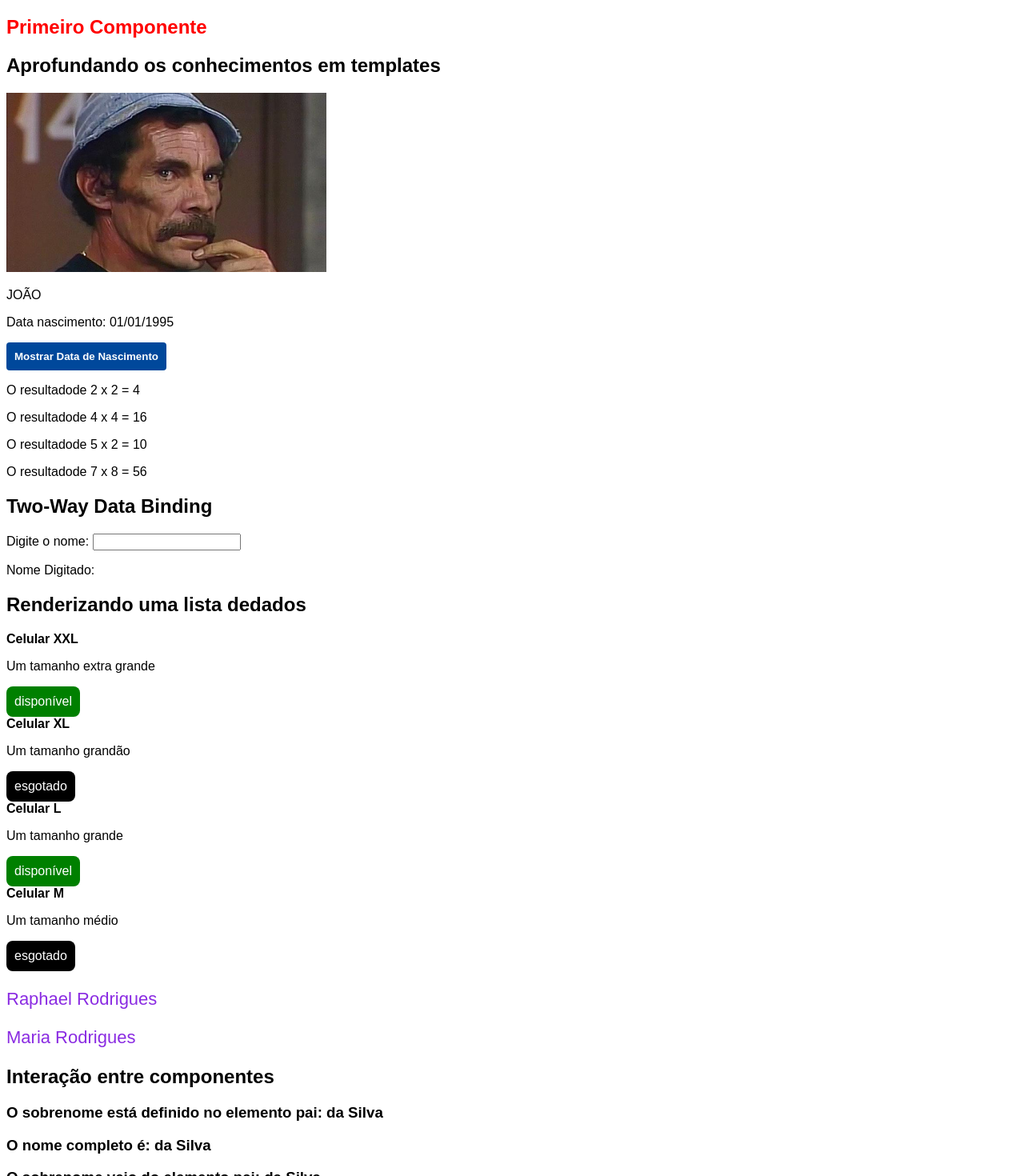
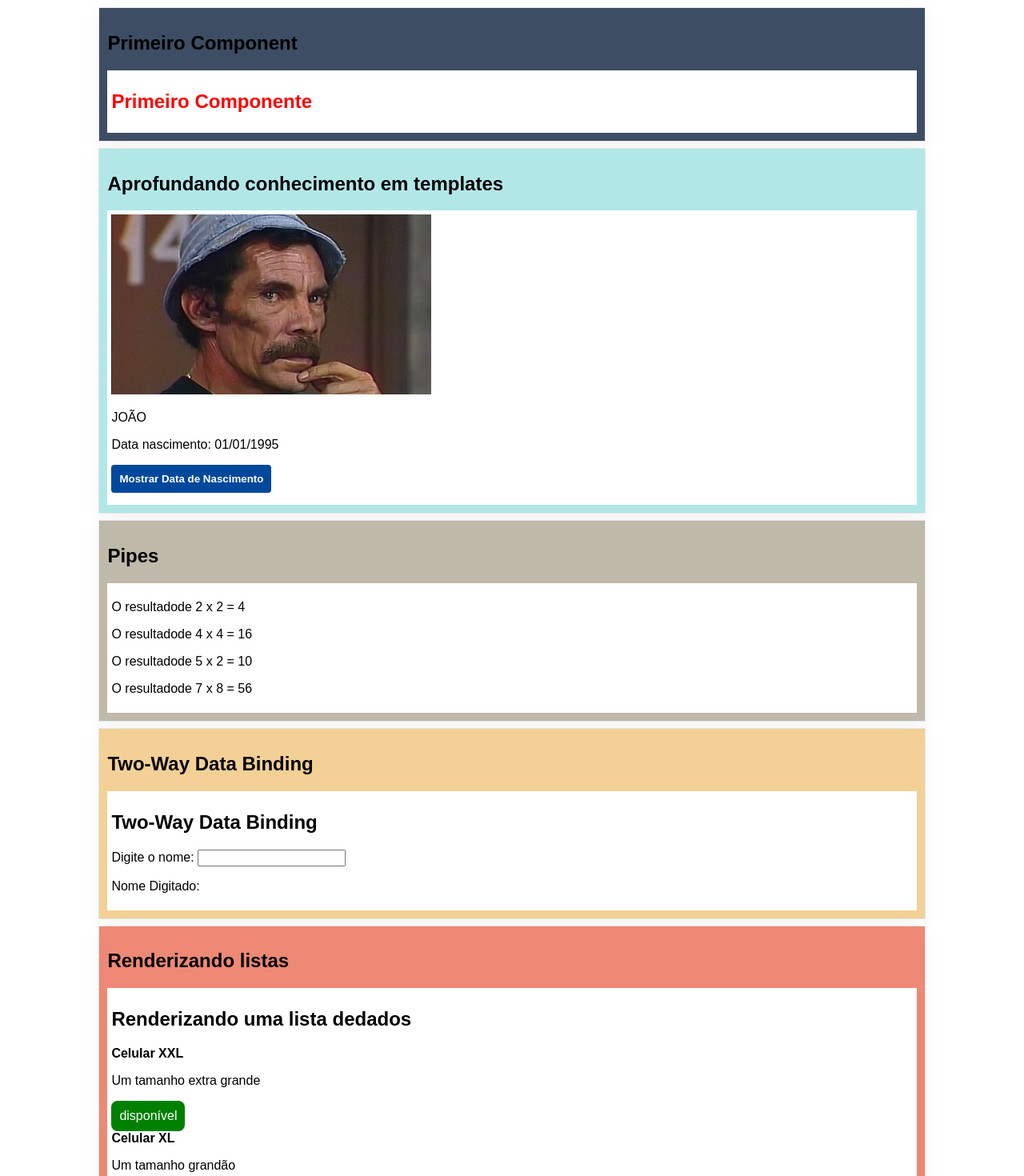
Before and after one commit to rapharodrigues04/fundamentos-angular, an Angular app: page / in a window 1280 px wide. Shown: the top 1470 px of the page at 80% size. Built offline with nearby package versions, Linux system fonts and the light colour scheme.

Commit message:
Utilizando o ng-content

```diff
--- a/src/app/app.component.html
+++ b/src/app/app.component.html
@@ -1,11 +1,37 @@
+<app-card titulo="Primeiro Component" cor="#3D4D63">
     <app-primeiro-componente></app-primeiro-componente>
+</app-card>
+
+<app-card titulo="Aprofundando conhecimento em templates" cor="#B2E7E8">
     <app-segundo-componente></app-segundo-componente>
+</app-card>
+
+<app-card titulo="Pipes" cor="#BFB9AA">
     <app-pipe-customizado></app-pipe-customizado>
+</app-card>
+
+<app-card titulo="Two-Way Data Binding" cor="#F2D096">
     <app-two-way-date-bind></app-two-way-date-bind>
+</app-card>
+
+<app-card titulo="Renderizando listas" cor="#ED8975">
     <app-renderizando-listas></app-renderizando-listas>
+</app-card>
+
+<app-card titulo="Componentes personalizados" cor="#FFE3DC">
     <app-componente-personalizado nome="Raphael" sobreNome="Rodrigues"></app-componente-personalizado>
     <app-componente-personalizado nome="Maria" sobreNome="Rodrigues"></app-componente-personalizado>
+</app-card>
+
+<app-card titulo="Compartilhando dados entre componentes" cor="#A2AD91">
     <app-componente-pai></app-componente-pai>
+</app-card>
+
+<app-card titulo="Serviços" cor="#3A2D32">
     <app-exemplo-servicos1></app-exemplo-servicos1>
     <app-exemplo-servicos2></app-exemplo-servicos2>
+</app-card>
+
+<app-card titulo="Ciclo de vida">
     <app-ciclo-de-vida></app-ciclo-de-vida>
+</app-card>
--- a/src/app/app.module.ts
+++ b/src/app/app.module.ts
@@ -16,6 +16,7 @@
 import { ExemploServicos1Component } from './exemplo-servicos1/exemplo-servicos1.component';
 import { ExemploServicos2Component } from './exemplo-servicos2/exemplo-servicos2.component';
 import { CicloDeVidaComponent } from './ciclo-de-vida/ciclo-de-vida.component';
+import { CardComponent } from './card/card.component';
 
 @NgModule({
   declarations: [
@@ -31,7 +32,8 @@
     ComponenteFilhoComponent,
     ExemploServicos1Component,
     ExemploServicos2Component,
-    CicloDeVidaComponent
+    CicloDeVidaComponent,
+    CardComponent
   ],
   imports: [
     BrowserModule,
--- /dev/null
+++ b/src/app/card/card.component.css
@@ -0,0 +1,14 @@
+.container {
+    padding: 10px;
+    margin: 20px 0;
+    width: 80%;
+    margin: 10px auto;
+    display: flex;
+    flex-direction: column;
+    box-shadow: rgba(0, 0, 0, 0.05) 0px 6px 24px 0px, rgba(0, 0, 0, 0.08) 0px 0px 0px 1px;
+}
+
+.content {
+    background-color: white;
+    padding: 5px;
+}
--- /dev/null
+++ b/src/app/card/card.component.html
@@ -0,0 +1,6 @@
+<div class="container" [ngStyle]="{'background-color' : cor}">
+    <h2>{{ titulo }}</h2>
+    <div class="content">
+        <ng-content></ng-content>
+    </div>
+</div>
--- a/src/app/segundo-componente/segundo-componente.component.html
+++ b/src/app/segundo-componente/segundo-componente.component.html
@@ -1,4 +1,3 @@
-<h2>Aprofundando os conhecimentos em templates</h2>
 <img [src]="urlImagens" width="400">
 <p>{{ nome | uppercase }}</p>
 <p>Data nascimento: {{ dataNascimento | date: "dd/MM/YYYY"}}</p>
```
Also changed, not shown: src/app/card/card.component.ts (added, +13 -0 lines), 1 other file (tests, documents, lock files or other folders). Lines whose indentation alone changed are shown as unchanged.
